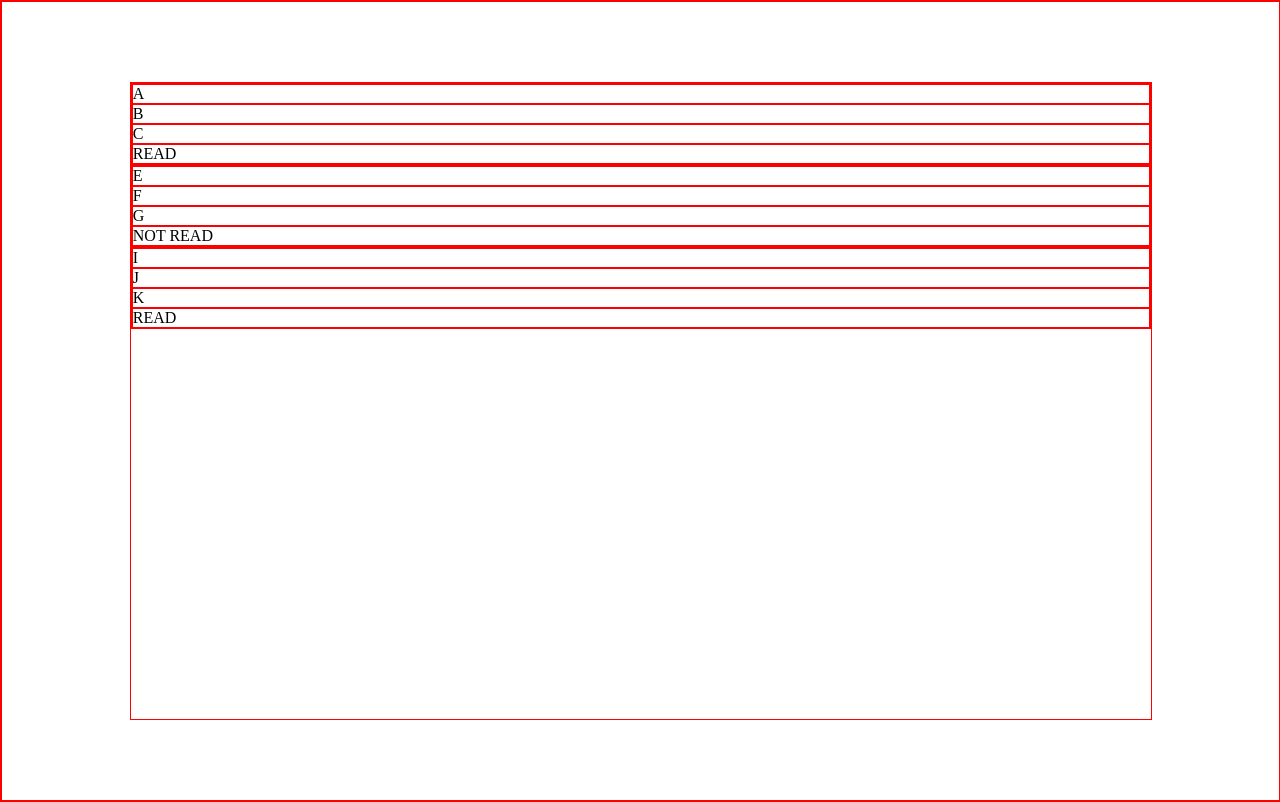
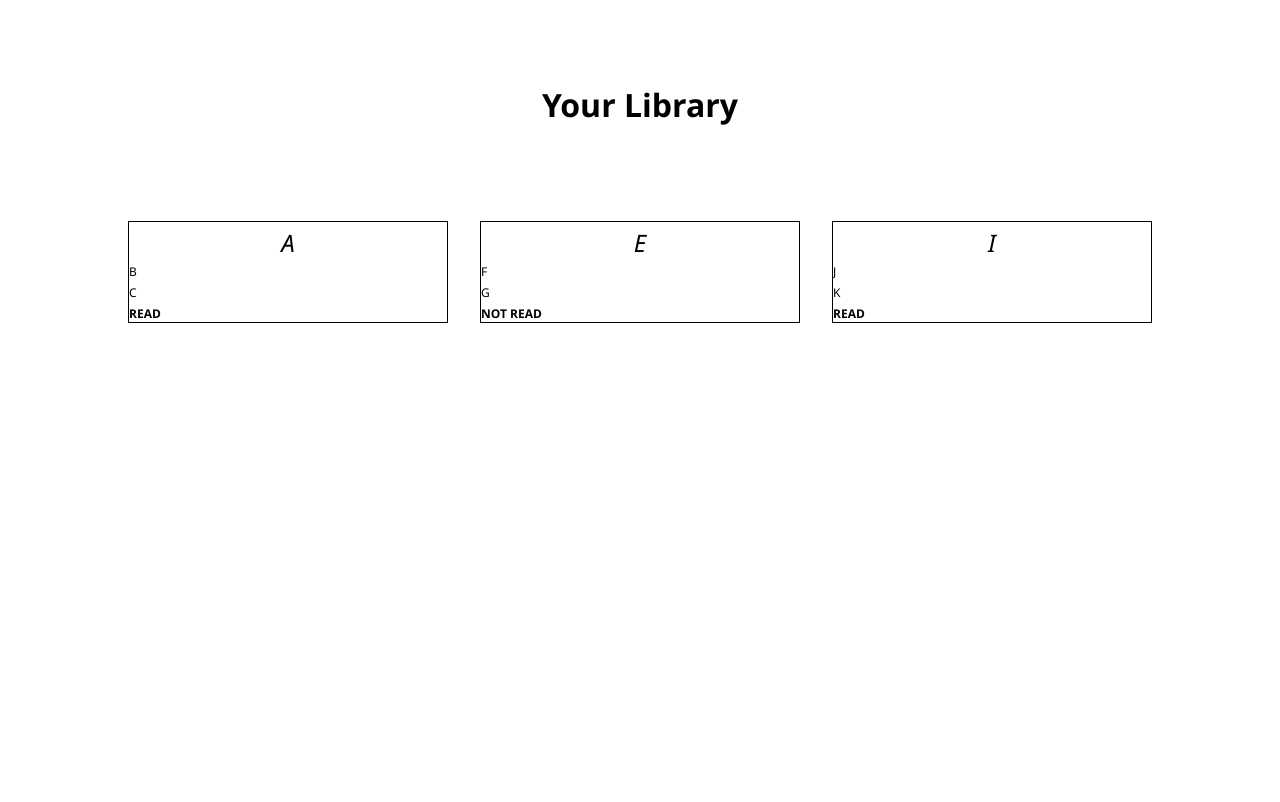
Before and after one commit to ruinabeshima/Object-Library, a plain HTML site: page index.html in a window 1280 px wide. Drawn offline with Linux system fonts and the light colour scheme.

Commit message:
Added styling for the book cards CSS

```diff
--- a/index.html
+++ b/index.html
@@ -9,6 +9,8 @@
 </head>
 <body>
 
+  <h1>Your Library</h1>
+
   <div id="library-container">
 
   </div>
--- a/styles.css
+++ b/styles.css
@@ -2,18 +2,50 @@
   margin: 0;
   padding: 0;
   box-sizing: border-box;
-  border: 1px solid red;
+  font-family:'Segoe UI', Tahoma, Geneva, Verdana, sans-serif;
 }
 
 body {
   height: 100vh;
   width: 100vw;
   display: flex;
+  flex-direction: column;
   justify-content: center;
   align-items: center;
 }
 
+h1 {
+  margin-bottom: 2rem;
+}
+
 #library-container {
   width: 80%;
-  height: 80%;
+  height: 70%;
+  display: grid;
+  grid-template-columns: 1fr 1fr 1fr;
+  grid-template-rows: 1fr 1fr 1fr;
+  gap: 2rem;
 }
+
+.book-container {
+  border: 1px solid black;
+  text-align: bottom;
+  display: flex;
+  flex-direction: column;
+  margin-top: auto;
+  font-size: 0.75rem;
+}
+
+.book-container > p {
+  margin-top: 0.25rem;
+}
+
+.book-title {
+  font-size: 1.5rem;
+  font-style: italic;
+  text-align: center;
+}
+
+.book-read-or-not {
+  font-weight: bold;
+}
```
